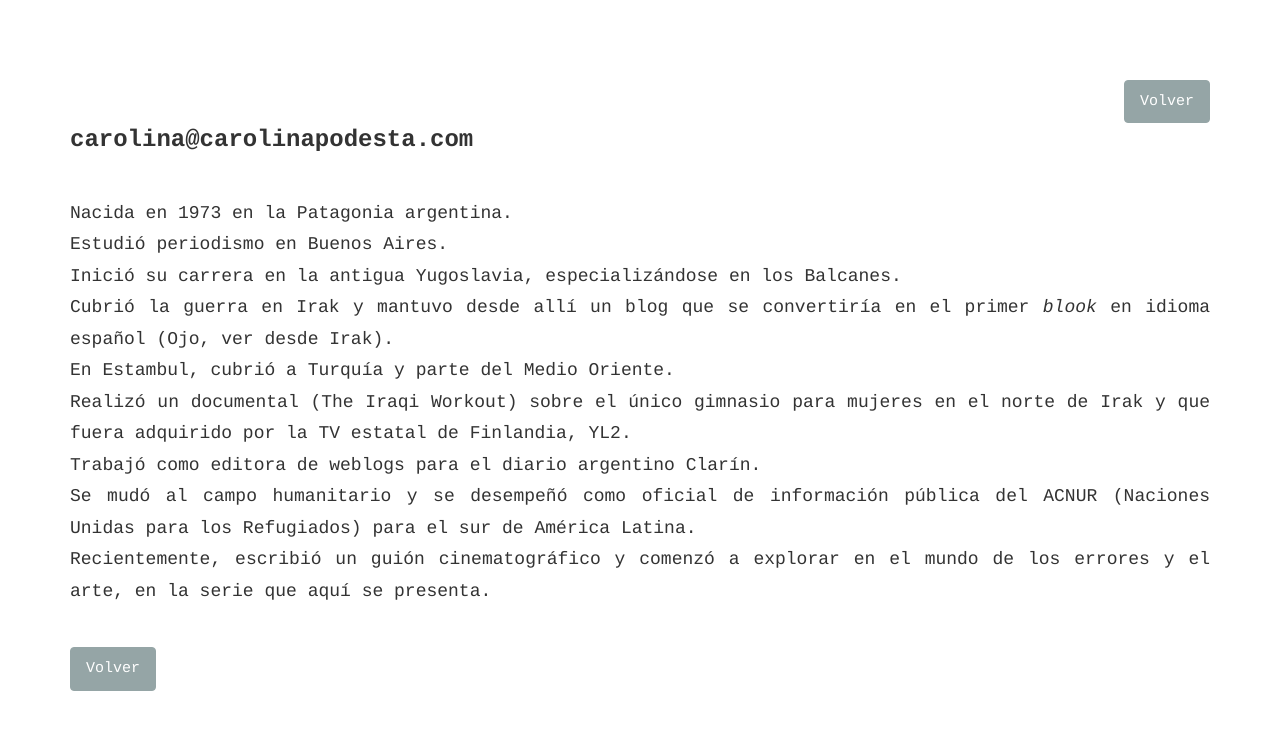
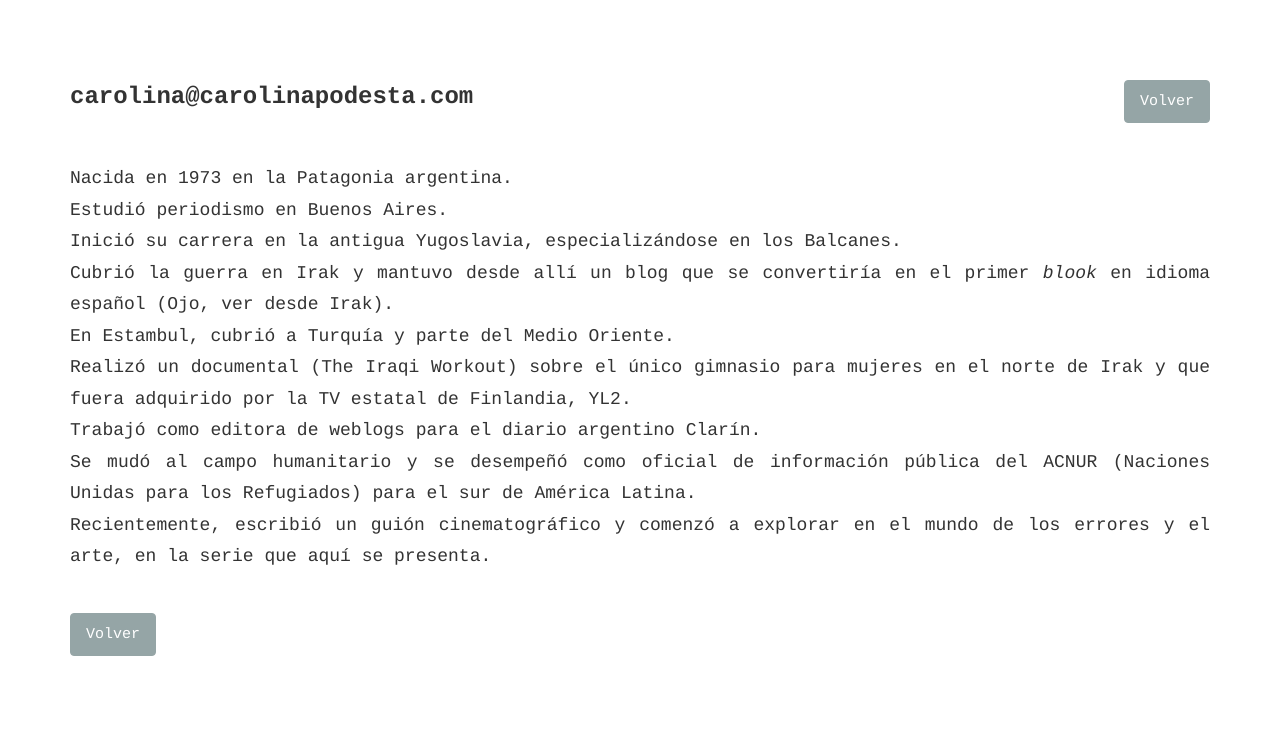
Before and after one commit to oceanomi/error-en, a Jekyll site: the page built from about.html, in a window 1280 px wide. Shown: the top 730 px of the page. Built offline with Jekyll 4.4.1, drawn with Linux system fonts in a browser that asks for light colours.

Commit message:
alter width of mail link

```diff
--- a/_layouts/about.html
+++ b/_layouts/about.html
@@ -11,7 +11,7 @@
         <div class="container">
             <a href="{{ site.baseurl }}index.html"<button type="button" class="btn btn-default pull-right">Volver</button></a>
             <div class="row mail-link">
-                <div class="col-lg-12">
+                <div class="col-lg-8">
                     <a href="mailto:{{ page.mail }}">{{ page.mail }}</a>
                 </div>
             </div>
```
